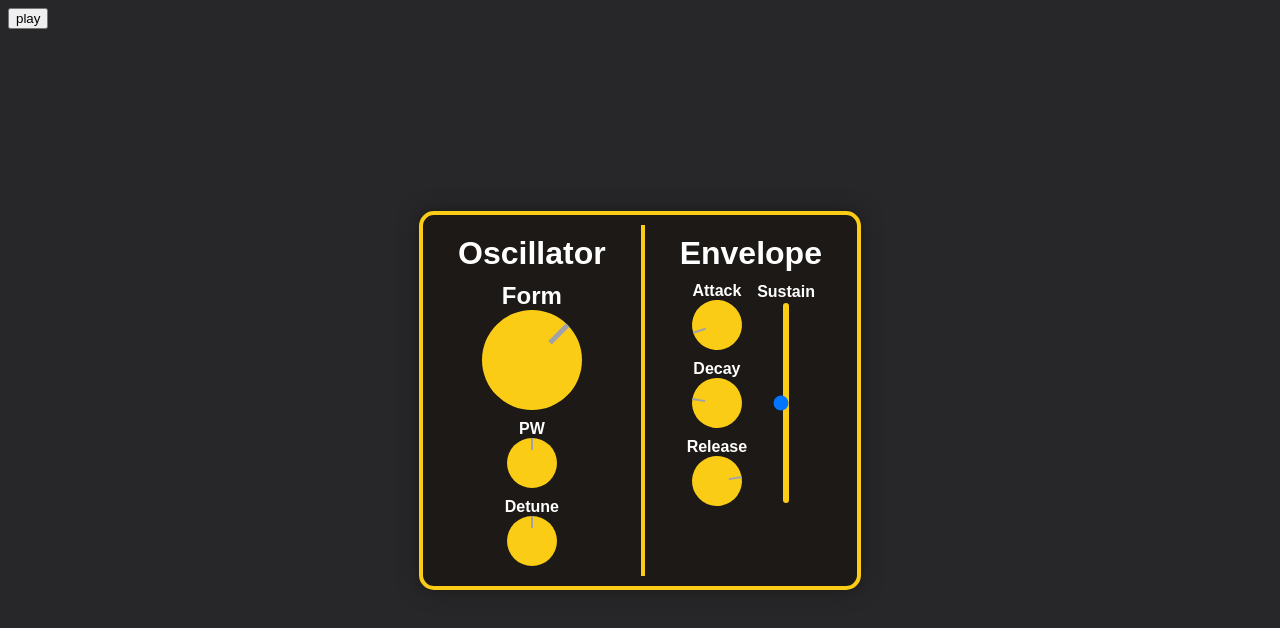
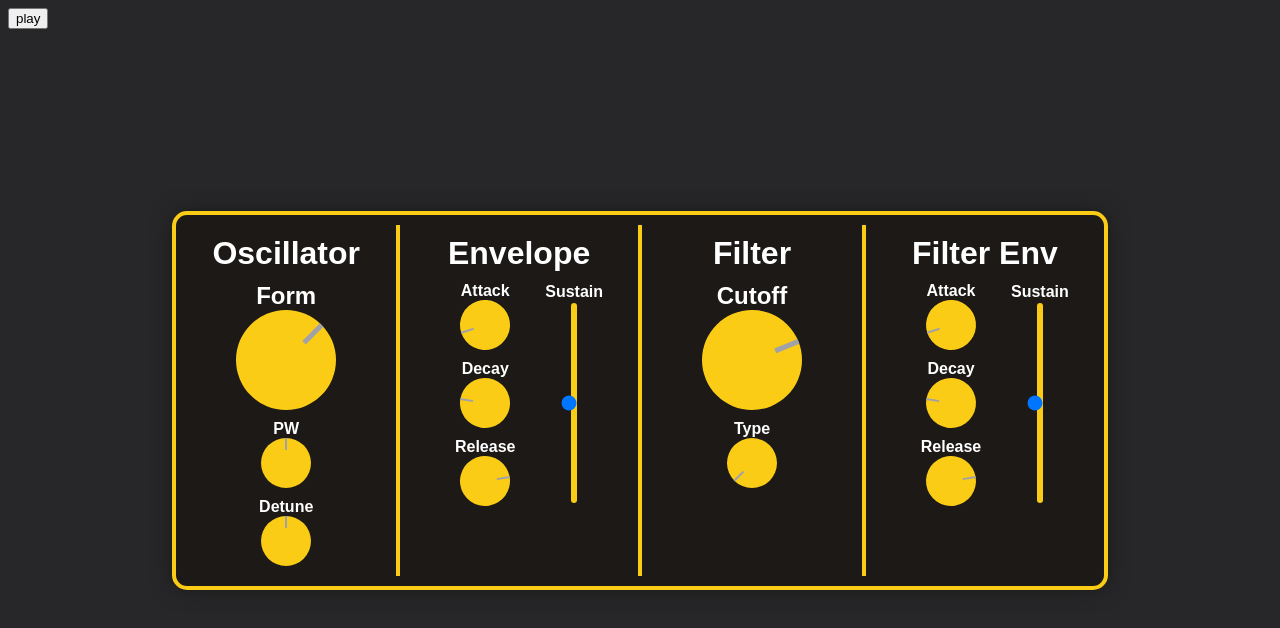
Before and after one commit to MCT32/web-synth, a SvelteKit app: page / in a window 1280 px wide. Shown: the top 628 px of the page. Built offline with nearby package versions, Linux system fonts and the light colour scheme.

Commit message:
HOLY SHIT DA FILTER ENV

```diff
--- /dev/null
+++ b/src/lib/components/Filter.svelte
@@ -0,0 +1,62 @@
+<svelte:options accessors={true} />
+
+
+<script lang="ts">
+    import * as Tone from 'tone';
+
+    import LargeKnob from "./LargeKnob.svelte";
+    import Module from "./Module.svelte";
+    import SmallKnob from "./SmallKnob.svelte";
+
+
+    const types = [
+        "lowpass",
+        "bandpass",
+        "highpass"
+    ]
+
+
+    export let filter: Tone.Filter;
+    let detune_adder: Tone.Add;
+    export let env_cv: Tone.Scale;
+
+    let detune: number;
+    let type: number;
+
+    function onChangeDetune() {
+        detune_adder.addend.set({
+            value: detune
+        })
+    }
+
+    function onChangeType() {
+        filter.set({
+            type: types[type]
+        })
+    }
+
+
+    export function start() {
+        filter = new Tone.Filter(Tone.Frequency("C4").toFrequency(), "lowpass");
+        detune_adder = new Tone.Add().connect(filter.detune);
+        env_cv = new Tone.Scale(0, 4800).connect(detune_adder);
+        detune_adder.addend.set({
+            value: detune
+        })
+    }
+</script>
+
+
+<Module name="Filter">
+    <LargeKnob label="Cutoff" min={-4800} max={4800} defaultValue={2400} bind:value={detune} on:change={onChangeDetune} />
+    <SmallKnob label="Type" min={0} max={2} defaultValue={0} round={true} bind:value={type} on:change={onChangeType} />
+</Module>
+
+
+<style>
+    .horizontal {
+        display: flex;
+        flex-flow: row;
+        gap: 10px;
+    }
+</style>
--- /dev/null
+++ b/src/lib/components/FilterEnvelope.svelte
@@ -0,0 +1,86 @@
+<svelte:options accessors={true} />
+
+
+<script lang="ts">
+    import * as Tone from 'tone';
+
+    import Module from "./Module.svelte";
+    import Slider from "./Slider.svelte";
+    import SmallKnob from "./SmallKnob.svelte";
+
+
+    export let env: Tone.Envelope;
+
+
+    let attack: number = 0.1;
+    let decay: number = 0.2;
+    let sustain: number = 1.0;
+    let release: number = 0.8;
+
+    function onChangeAttack() {
+        env.set({
+            attack: attack
+        })
+    }
+
+    function onChangeDecay() {
+        env.set({
+            decay: decay
+        })
+    }
+
+    function onChangeSustain() {
+        env.set({
+            sustain: sustain
+        })
+    }
+
+    function onChangeRelease() {
+        env.set({
+            release: release
+        })
+    }
+
+
+    export function start() {
+        env = new Tone.Envelope({
+            attack: 0.1,
+            decay: 0.2,
+            sustain: 1.0,
+            release: 0.8,
+            attackCurve: "linear",
+            decayCurve: "linear",
+            releaseCurve: "linear",
+        });
+    }
+</script>
+
+
+<Module name="Filter Env">
+    <div class="container">
+        <div class="knob-container">
+            <SmallKnob label="Attack" min={0.0} max={1.0} defaultValue={0.1} bind:value={attack} on:change={onChangeAttack} />
+            <SmallKnob label="Decay" min={0.0} max={1.0} defaultValue={0.2} bind:value={decay} on:change={onChangeDecay} />
+            <SmallKnob label="Release" min={0.0} max={1.0} defaultValue={0.8} bind:value={release} on:change={onChangeRelease} />
+        </div>
+
+        <Slider label="Sustain" min={0.0} max={1.0} step="any" bind:value={sustain} on:change={onChangeSustain} />
+    </div>
+</Module>
+
+
+<style>
+    .container {
+        display: flex;
+        flex-flow: row;
+        align-items: center;
+        gap: 10px;
+    }
+
+    .knob-container {
+        display: flex;
+        flex-flow: column;
+        align-items: center;
+        gap: 10px;
+    }
+</style>
--- a/src/lib/components/Knob.svelte
+++ b/src/lib/components/Knob.svelte
@@ -76,6 +76,8 @@
         border-radius: 50%;
         background-color: #facc15;
         margin: auto;
+        margin-left: 25px;
+        margin-right: 25px;
 
         transform: rotate(calc(var(--rotation) * 1rad));
     }
--- a/src/routes/+page.svelte
+++ b/src/routes/+page.svelte
@@ -6,10 +6,14 @@
     import Oscillator from '$lib/components/Oscillator.svelte';
     import Divider from '$lib/components/Divider.svelte';
     import Envelope from '$lib/components/Envelope.svelte';
+    import Filter from '$lib/components/Filter.svelte';
+    import FilterEnvelope from '$lib/components/FilterEnvelope.svelte';
 
 
     let osc: Oscillator;
     let env: Envelope;
+    let filter_env: FilterEnvelope;
+    let filter: Filter;
 
     let currentKey = "";
 
@@ -77,20 +81,26 @@
             frequency: new Tone.Frequency(note)
         });
         env.env.triggerAttack();
+        filter_env.env.triggerAttack();
     }
 
     function stop(note: string) {
         if (currentKey == note) {
             env.env.triggerRelease();
+            filter_env.env.triggerRelease();
         }
     }
 
     function start() {
         osc.start();
         env.start();
+        filter_env.start();
+        filter.start();
 
         osc.osc.connect(env.env);
-        env.env.toDestination();
+        env.env.connect(filter.filter);
+        filter_env.env.connect(filter.env_cv);
+        filter.filter.toDestination();
 
         console.log(osc.osc)
     }
@@ -103,6 +113,10 @@
     <Oscillator bind:this={osc} />
     <Divider />
     <Envelope bind:this={env} />
+    <Divider />
+    <Filter bind:this={filter} />
+    <Divider />
+    <FilterEnvelope bind:this={filter_env} />
 </Frame>
 
 
```
